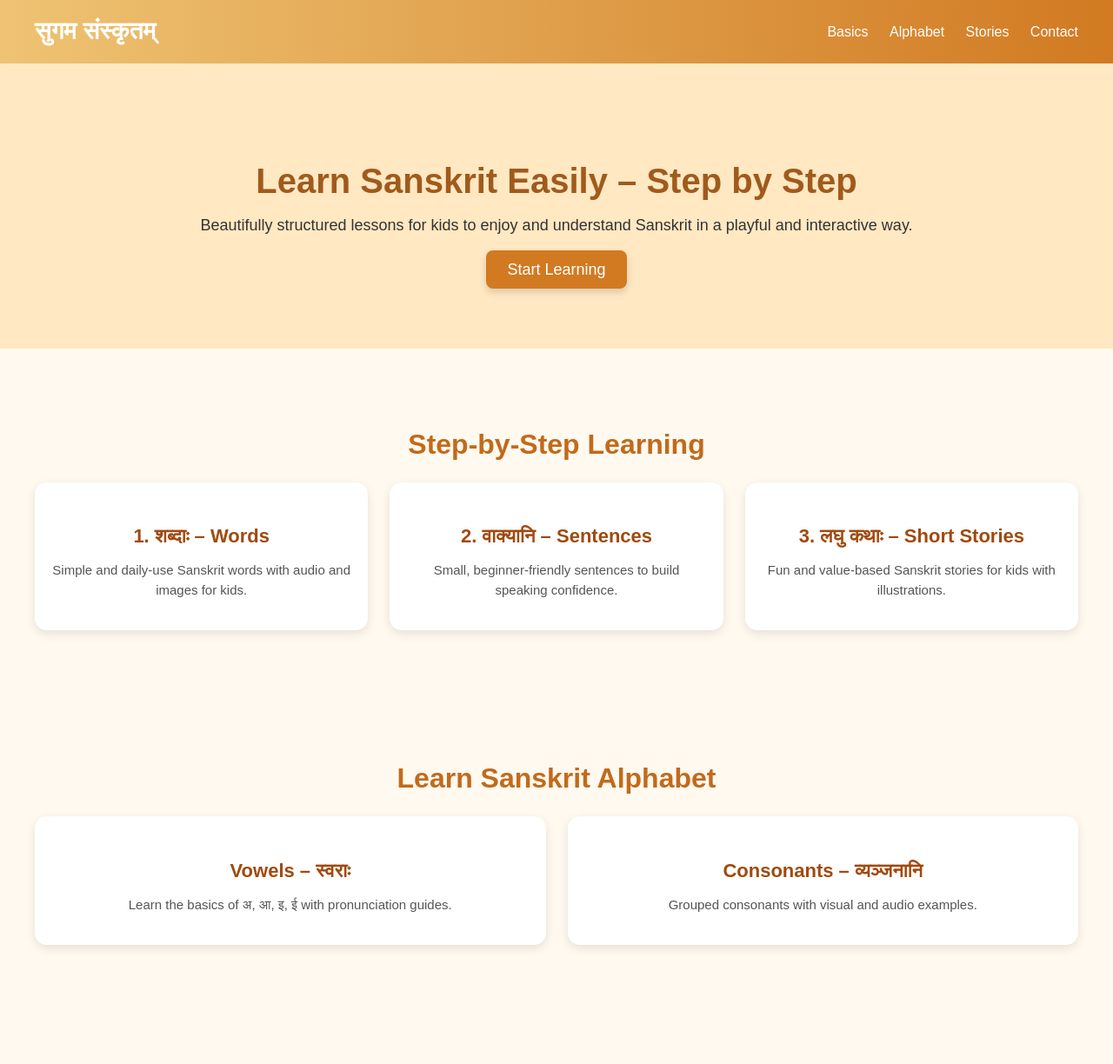
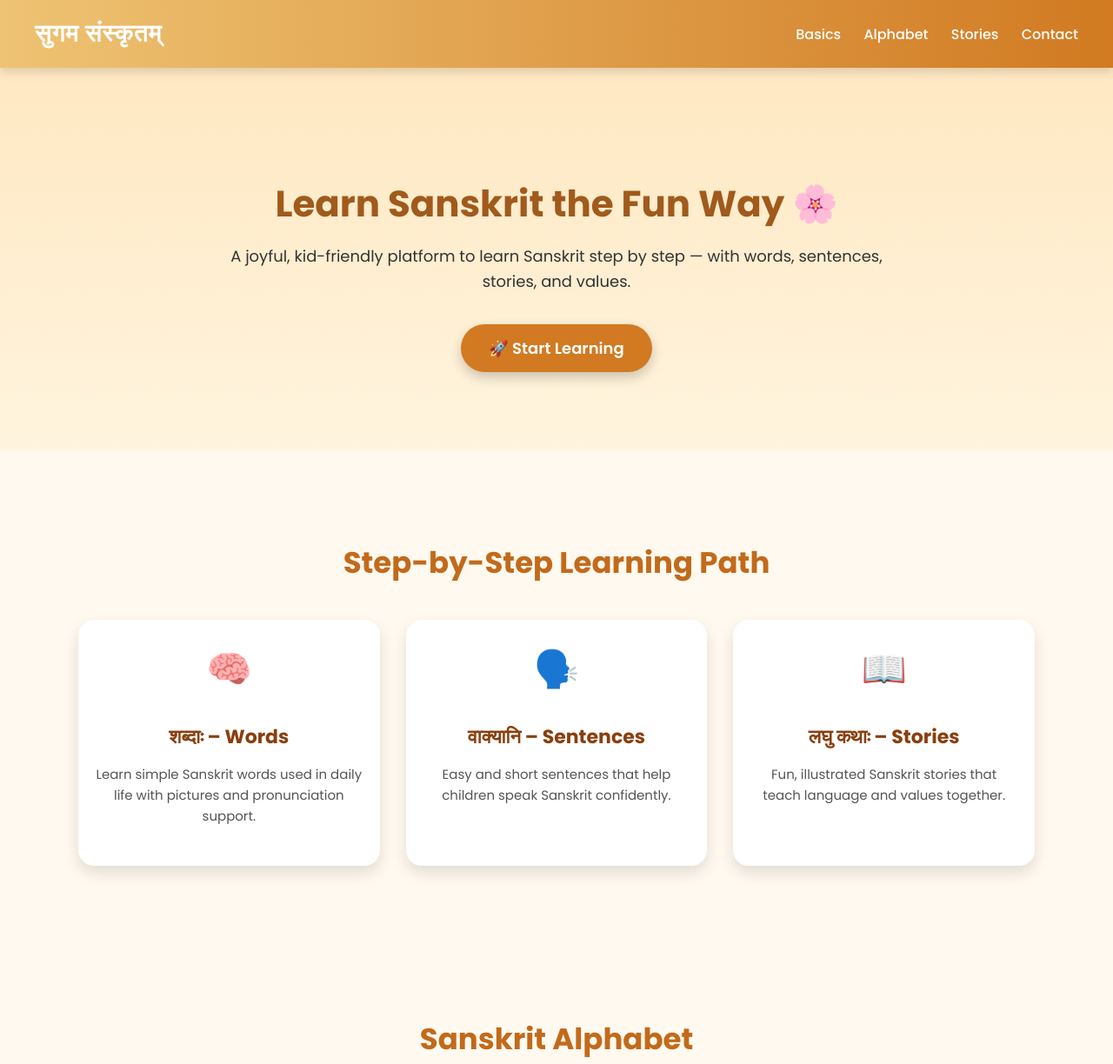
Before and after one commit to susmithasarepaka/Samskrutam-, a plain HTML site: page index.html in a window 1280 px wide. Shown: the top 1224 px of the page at 87% size. Drawn offline with Linux system fonts and the light colour scheme.

Commit message:
Revise HTML structure and styles for Sanskrit site
Updated text content and styles for better presentation. Enhanced user experience with improved layout and design elements.

```diff
--- a/index.html
+++ b/index.html
@@ -4,108 +4,191 @@
   <meta charset="UTF-8" />
   <meta name="viewport" content="width=device-width, initial-scale=1.0" />
   <title>Sanskrit Learning for Kids</title>
+
+  <!-- Google Font -->
+  <link href="https://fonts.googleapis.com/css2?family=Poppins:wght@400;500;600;700&display=swap" rel="stylesheet">
+
   <style>
+    :root {
+      --primary: #D17A22;
+      --secondary: #FFE8C2;
+      --accent: #EEC373;
+      --text-dark: #333;
+      --card-shadow: 0 8px 18px rgba(0,0,0,0.12);
+    }
+
+    * {
+      box-sizing: border-box;
+    }
+
     body {
       margin: 0;
       font-family: 'Poppins', sans-serif;
       background: #FFF9EF;
-      color: #333;
+      color: var(--text-dark);
     }
 
+    /* HEADER */
     header {
-      background: linear-gradient(90deg, #EEC373, #D17A22);
-      padding: 20px 40px;
+      background: linear-gradient(90deg, var(--accent), var(--primary));
+      padding: 18px 40px;
       color: white;
       display: flex;
       justify-content: space-between;
       align-items: center;
-      box-shadow: 0 4px 10px rgba(0,0,0,0.1);
+      position: sticky;
+      top: 0;
+      z-index: 100;
+      box-shadow: 0 4px 12px rgba(0,0,0,0.15);
     }
 
     header h1 {
       margin: 0;
       font-size: 28px;
       font-weight: 700;
+      letter-spacing: 1px;
     }
 
     nav a {
       color: white;
-      margin-left: 20px;
+      margin-left: 22px;
       text-decoration: none;
       font-size: 16px;
       font-weight: 500;
+      position: relative;
     }
 
+    nav a::after {
+      content: "";
+      position: absolute;
+      width: 0;
+      height: 2px;
+      background: white;
+      left: 0;
+      bottom: -5px;
+      transition: width 0.3s ease;
+    }
+
+    nav a:hover::after {
+      width: 100%;
+    }
+
+    /* HERO */
     .hero {
-      padding: 80px 40px;
+      padding: 90px 20px;
       text-align: center;
-      background: #FFE8C2;
+      background: linear-gradient(180deg, #FFE8C2, #FFF4DE);
     }
 
     .hero h2 {
-      font-size: 40px;
-      margin-bottom: 10px;
+      font-size: 42px;
+      margin-bottom: 15px;
       color: #A05A1C;
     }
 
     .hero p {
       font-size: 18px;
-      margin-bottom: 30px;
+      max-width: 750px;
+      margin: 0 auto 35px;
+      line-height: 1.6;
     }
 
     .btn-primary {
-      background: #D17A22;
+      background: var(--primary);
       color: white;
-      padding: 12px 24px;
-      border-radius: 8px;
+      padding: 14px 32px;
+      border-radius: 30px;
       text-decoration: none;
       font-size: 18px;
-      box-shadow: 0 4px 8px rgba(0,0,0,0.15);
+      font-weight: 600;
+      display: inline-block;
+      transition: transform 0.2s ease, box-shadow 0.2s ease;
+      box-shadow: 0 6px 14px rgba(0,0,0,0.2);
     }
 
+    .btn-primary:hover {
+      transform: translateY(-3px);
+      box-shadow: 0 10px 20px rgba(0,0,0,0.25);
+    }
+
+    /* SECTIONS */
     .section {
-      padding: 60px 40px;
+      padding: 70px 40px;
     }
 
     .section h3 {
-      font-size: 32px;
-      margin-bottom: 25px;
+      font-size: 34px;
+      margin-bottom: 40px;
       color: #C26A1B;
       text-align: center;
     }
 
     .cards {
       display: grid;
-      grid-template-columns: repeat(auto-fit, minmax(250px, 1fr));
-      gap: 25px;
+      grid-template-columns: repeat(auto-fit, minmax(260px, 1fr));
+      gap: 30px;
+      max-width: 1100px;
+      margin: auto;
     }
 
     .card {
       background: white;
-      border-radius: 14px;
-      padding: 20px;
+      border-radius: 18px;
+      padding: 25px 20px 30px;
       text-align: center;
-      box-shadow: 0 4px 12px rgba(0,0,0,0.1);
+      box-shadow: var(--card-shadow);
+      transition: transform 0.25s ease;
+    }
+
+    .card:hover {
+      transform: translateY(-8px);
+    }
+
+    .emoji {
+      font-size: 42px;
+      margin-bottom: 12px;
+      display: block;
     }
 
     .card h4 {
       font-size: 22px;
-      margin-bottom: 15px;
-      color: #A04A0F;
+      margin-bottom: 12px;
+      color: #8A3F0D;
     }
 
     .card p {
       font-size: 15px;
-      line-height: 1.5;
+      line-height: 1.6;
       color: #555;
     }
 
+    /* FOOTER */
     footer {
-      background: #D17A22;
+      background: var(--primary);
       color: white;
-      padding: 20px;
+      padding: 28px 15px;
       text-align: center;
-      margin-top: 40px;
+      margin-top: 60px;
+      font-size: 14px;
+    }
+
+    /* RESPONSIVE */
+    @media (max-width: 768px) {
+      header {
+        flex-direction: column;
+      }
+
+      nav {
+        margin-top: 10px;
+      }
+
+      nav a {
+        margin: 0 10px;
+      }
+
+      .hero h2 {
+        font-size: 34px;
+      }
     }
   </style>
 </head>
@@ -122,59 +205,84 @@
 </header>
 
 <section class="hero">
-  <h2>Learn Sanskrit Easily – Step by Step</h2>
-  <p>Beautifully structured lessons for kids to enjoy and understand Sanskrit in a playful and interactive way.</p>
-  <a class="btn-primary" href="#basics">Start Learning</a>
+  <h2>Learn Sanskrit the Fun Way 🌸</h2>
+  <p>
+    A joyful, kid-friendly platform to learn Sanskrit step by step —
+    with words, sentences, stories, and values.
+  </p>
+  <a class="btn-primary" href="#basics">🚀 Start Learning</a>
 </section>
 
 <section id="basics" class="section">
-  <h3>Step-by-Step Learning</h3>
+  <h3>Step-by-Step Learning Path</h3>
   <div class="cards">
     <div class="card">
-      <h4>1. शब्दाः – Words</h4>
-      <p>Simple and daily-use Sanskrit words with audio and images for kids.</p>
+      <span class="emoji">🧠</span>
+      <h4>शब्दाः – Words</h4>
+      <p>
+        Learn simple Sanskrit words used in daily life with pictures and
+        pronunciation support.
+      </p>
     </div>
     <div class="card">
-      <h4>2. वाक्यानि – Sentences</h4>
-      <p>Small, beginner-friendly sentences to build speaking confidence.</p>
+      <span class="emoji">🗣️</span>
+      <h4>वाक्यानि – Sentences</h4>
+      <p>
+        Easy and short sentences that help children speak Sanskrit confidently.
+      </p>
     </div>
     <div class="card">
-      <h4>3. लघु कथाः – Short Stories</h4>
-      <p>Fun and value-based Sanskrit stories for kids with illustrations.</p>
+      <span class="emoji">📖</span>
+      <h4>लघु कथाः – Stories</h4>
+      <p>
+        Fun, illustrated Sanskrit stories that teach language and values together.
+      </p>
     </div>
   </div>
 </section>
 
 <section id="alphabet" class="section">
-  <h3>Learn Sanskrit Alphabet</h3>
+  <h3>Sanskrit Alphabet</h3>
   <div class="cards">
     <div class="card">
-      <h4>Vowels – स्वराः</h4>
-      <p>Learn the basics of अ, आ, इ, ई with pronunciation guides.</p>
+      <span class="emoji">🔤</span>
+      <h4>स्वराः – Vowels</h4>
+      <p>
+        Learn vowels like अ, आ, इ, ई with correct pronunciation and examples.
+      </p>
     </div>
     <div class="card">
-      <h4>Consonants – व्यञ्जनानि</h4>
-      <p>Grouped consonants with visual and audio examples.</p>
+      <span class="emoji">✍️</span>
+      <h4>व्यञ्जनानि – Consonants</h4>
+      <p>
+        Consonants grouped clearly to make reading and writing easy for kids.
+      </p>
     </div>
   </div>
 </section>
 
 <section id="stories" class="section">
-  <h3>Illustrated Stories</h3>
+  <h3>Value-Based Stories</h3>
   <div class="cards">
     <div class="card">
+      <span class="emoji">🐒</span>
       <h4>पञ्चतन्त्र</h4>
-      <p>Kid-friendly Panchatantra tales in simple Sanskrit.</p>
+      <p>
+        Famous Panchatantra stories rewritten in simple Sanskrit for children.
+      </p>
     </div>
     <div class="card">
+      <span class="emoji">🌼</span>
       <h4>धर्म कथाः</h4>
-      <p>Moral stories to teach values with Sanskrit learning.</p>
+      <p>
+        Moral stories that teach kindness, honesty, and respect along with language.
+      </p>
     </div>
   </div>
 </section>
 
 <footer id="contact">
-  <p>© 2025 Sanskrit Learning for Kids | Designed with Love & Wisdom</p>
+  <p>© 2025 सुगम संस्कृतम् | Learning with Joy, Values & Wisdom ✨</p>
 </footer>
 
 </body>
```
